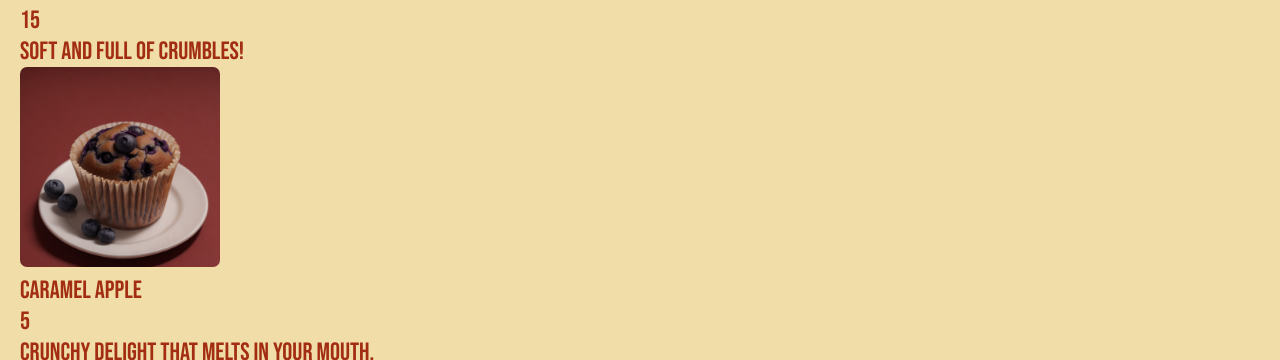
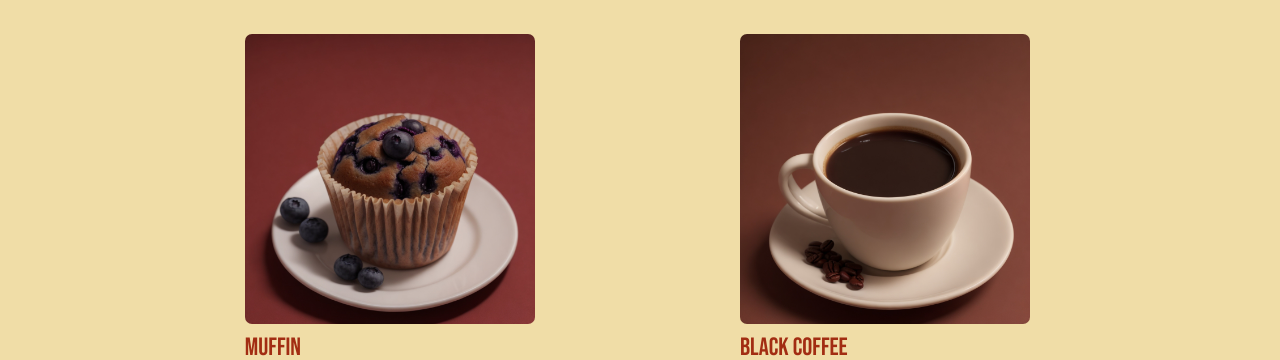
Before and after one commit to obtype/restaurant-page, a website built with webpack: page dist/index.html in a window 1280 px wide. Shown: the part 209-569 px from the top of the page. Built offline with nearby package versions, Linux system fonts and the light colour scheme.

Commit message:
Imrpove menu design
Done using css grid.

```diff
--- a/src/menu.js
+++ b/src/menu.js
@@ -18,10 +18,10 @@ const Item = function(name, price, comment , pic=null){
 
 let items = [];
 
-items[0] = Item("Muffin", 15, "Soft and full of crumbles!", blueberryMuffin);
-items[1] = Item("Caramel Apple", 5, "Crunchy delight that melts in your mouth.", caramelApple);
-items[2] = Item("Black Coffee", 20, "Shot of love.", coffeeCup);
-items[3] = Item("Traditional Chai", 18, "Travel back in time and enter a zen state.", teaCup);
+items[0] = Item("Muffin", '14.99', "Soft and full of crumbles!", blueberryMuffin);
+items[1] = Item("Black Coffee", '19.99', "Shot of love.", coffeeCup);
+items[2] = Item("Caramel Apple", '5.50', "Crunchy delight that melts in your mouth.", caramelApple);
+items[3] = Item("Traditional Chai", '17.50', "Travel back in time and enter a zen state.", teaCup);
 
 
 
@@ -35,20 +35,27 @@ function listMenuItems(){
     let comment = document.createElement('div');
     let picture = document.createElement('img');
 
+
+    itemCardTemplate.classList.add('item');
+    comment.classList.add('comment');
+    price.classList.add('price');
+
+
+    itemCardTemplate.appendChild(picture);
     itemCardTemplate.appendChild(name);
     itemCardTemplate.appendChild(price);
     itemCardTemplate.appendChild(comment);
-    itemCardTemplate.appendChild(picture);
+
 
 
     for(let i = 0; i < 4; i++){
         let temp = itemCardTemplate.cloneNode(true);
-        temp.childNodes[0].textContent = items[i].name;
-        temp.childNodes[1].textContent = items[i].price;
-        temp.childNodes[2].textContent = items[i].comment;
-        temp.childNodes[3].src = items[i].pic;
+        temp.childNodes[1].textContent = items[i].name;
+        temp.childNodes[2].textContent = `$${items[i].price}`;
+        temp.childNodes[3].textContent = items[i].comment;
+        temp.childNodes[0].src = items[i].pic;
 
-        temp.childNodes[3].width = 200;
+        temp.childNodes[0].width = 290;
         menuItems.appendChild(temp);
     }
 
--- a/src/style.css
+++ b/src/style.css
@@ -64,12 +64,29 @@ img {
     flex-direction: column;
     justify-content: space-around;
     flex-grow: 1;
+    align-items: center;
 
 }
 
 .item-list{
     display: grid;
+    grid-template-columns: 1fr 1fr;
+    /* grid-template-rows: 1fr 1fr; */
+    column-gap: 200px;
+    row-gap: 50px;
+    justify-content: center;
+    align-items: center;
+    padding-top:60px;
+    padding-bottom: 60px;
 
+}
+
+.item{
+    width: max(fit-content, 40%);
+}
+
+.comment, .price{
+    font-size: smaller;
 }
 
 .footer{
```
Also changed, not shown: dist/main.js.
